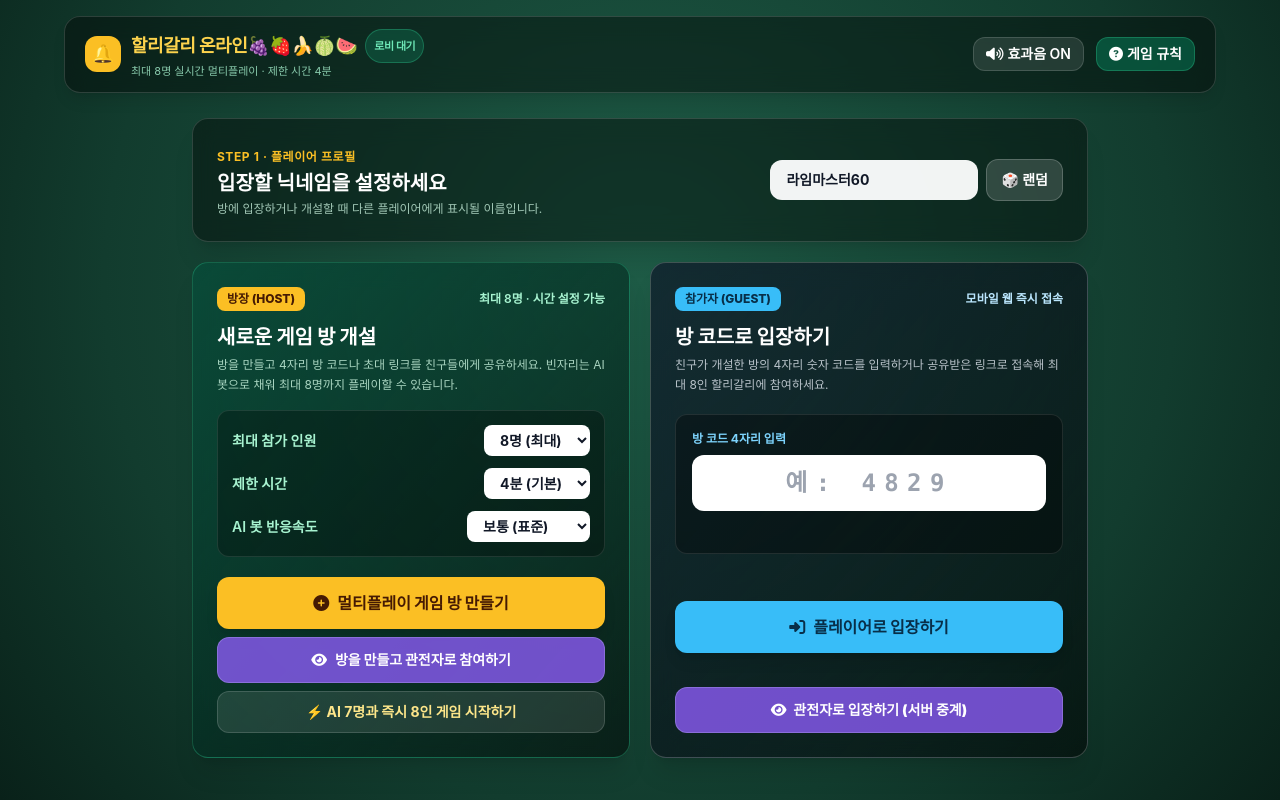
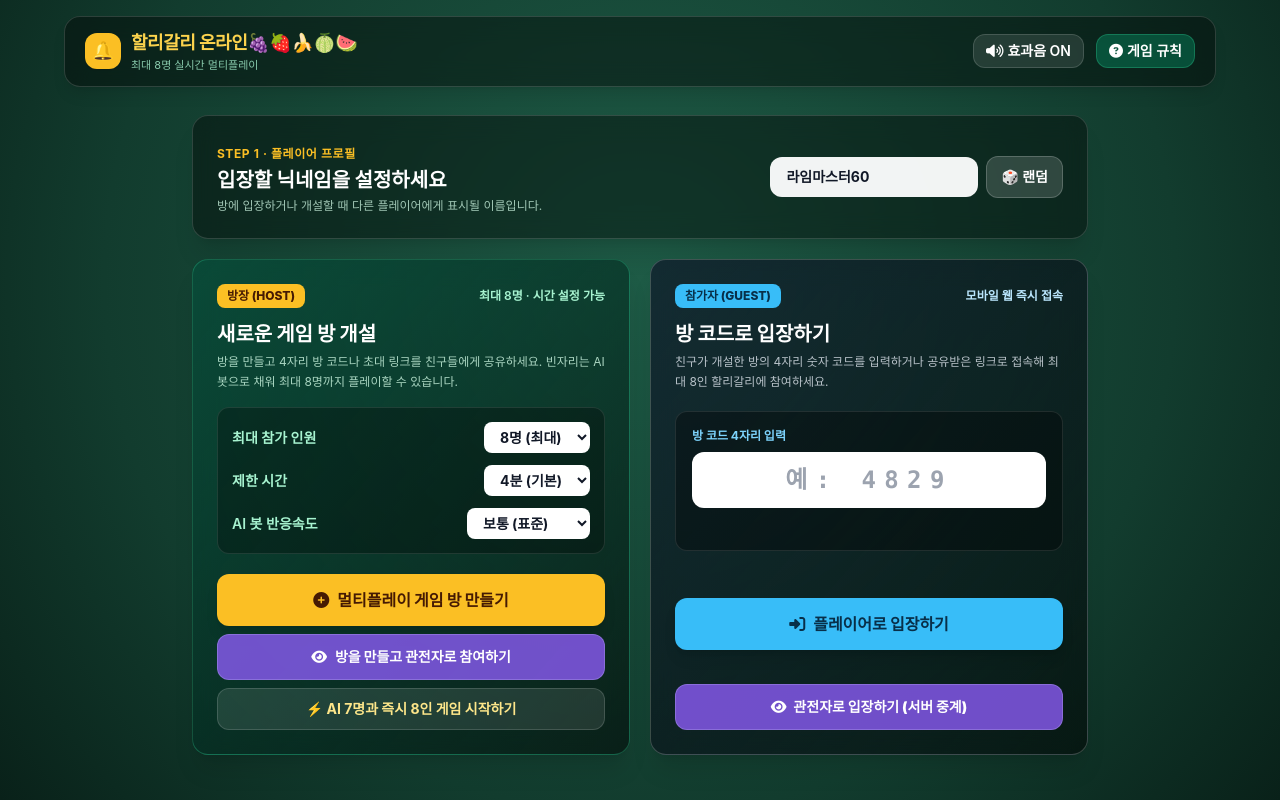
Before and after one commit to helloimhooninicetomeetyou/yearendparty, a plain HTML site: page index.html in a window 1280 px wide. Drawn offline with nearby package versions, Linux system fonts and the light colour scheme; a web font is replaced by a local one.

Commit message:
Update index.html

```diff
--- a/index.html
+++ b/index.html
@@ -309,11 +309,8 @@
       <div>
         <h1 class="text-base sm:text-lg font-extrabold tracking-tight text-amber-300 flex items-center gap-2">
           할리갈리 온라인🍇🍓🍌🍈🍉
-          <span id="connection-badge" class="text-[11px] px-2 py-0.5 rounded-full bg-emerald-500/20 text-emerald-300 border border-emerald-400/30 font-semibold">
-            로비 대기
-          </span>
         </h1>
-        <p class="text-[11px] text-emerald-200/80 hidden sm:block">최대 8명 실시간 멀티플레이 · 제한 시간 4분</p>
+        <p class="text-[11px] text-emerald-200/80 hidden sm:block">최대 8명 실시간 멀티플레이</p>
       </div>
     </div>
 
```
